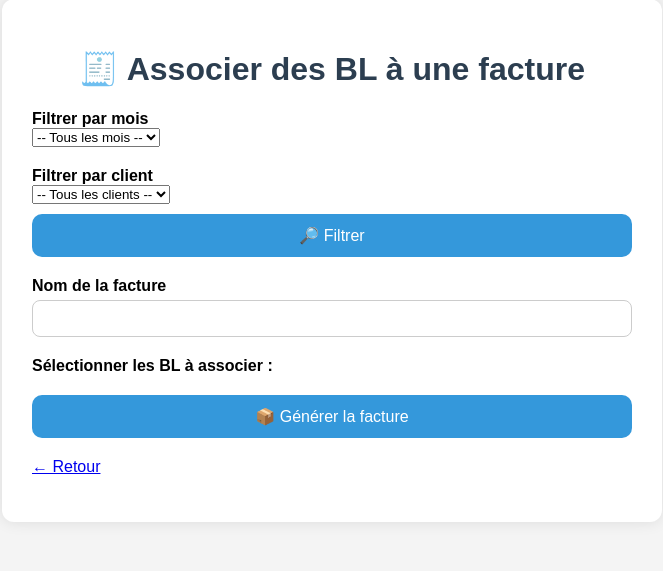
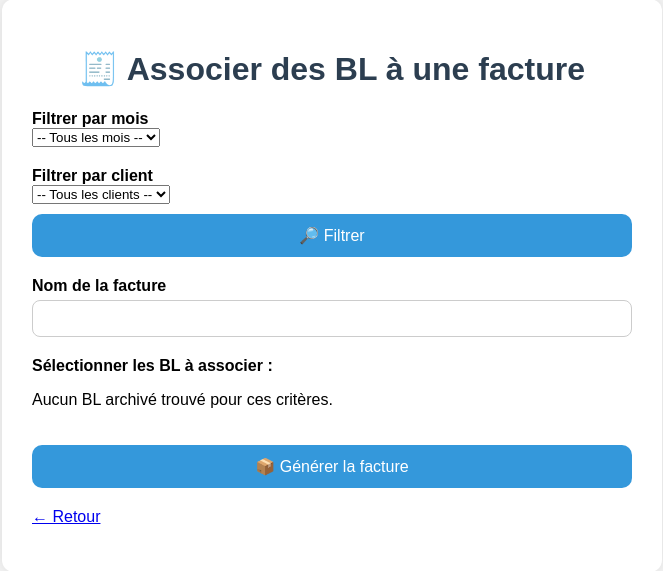
Before and after one commit to fauquembergue-edgar/tri_BL, a Flask app: page /facture in a window 1280 px wide. Shown: the part 41-612 px from the top of the page, without its empty margins (308-971 px from the left). Run offline with Flask 3, Linux system fonts and the light colour scheme.

Commit message:
Update facture.html

```diff
--- a/templates/facture.html
+++ b/templates/facture.html
@@ -9,6 +9,7 @@
   <div class="container">
     <h1>🧾 Associer des BL à une facture</h1>
 
+    <!-- Filtres de tri -->
     <form method="GET" action="/facture">
       <label for="mois_filtre">Filtrer par mois</label>
       <select name="mois_filtre" id="mois_filtre">
@@ -34,6 +35,7 @@
       <input type="text" name="nom_facture" id="nom_facture" required>
 
       <label for="fichiers">Sélectionner les BL à associer :</label>
+      {% if fichiers_groupes %}
         {% for date_code, entreprises in fichiers_groupes.items() %}
           <h2>{{ date_code }}</h2>
           {% for entreprise, chantiers in entreprises.items() %}
@@ -54,6 +56,9 @@
             {% endfor %}
           {% endfor %}
         {% endfor %}
+      {% else %}
+        <p>Aucun BL archivé trouvé pour ces critères.</p>
+      {% endif %}
 
       <button type="submit" style="margin-top:20px;">📦 Générer la facture</button>
     </form>
```
Lines whose indentation alone changed are shown as unchanged.
